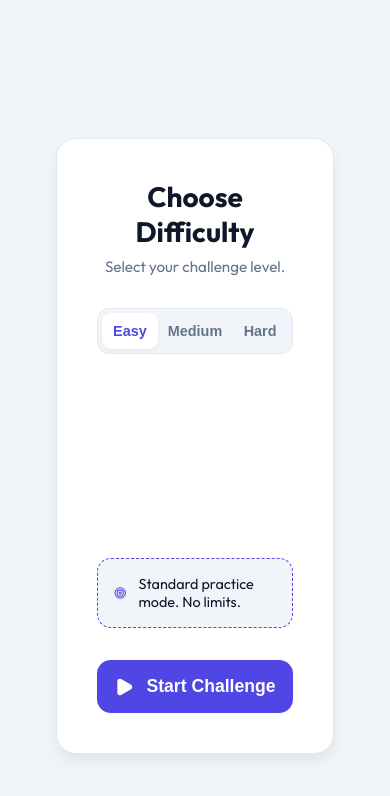
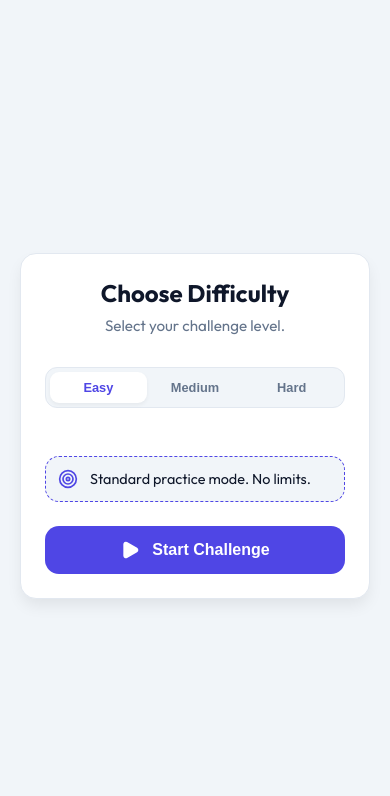
Before and after one commit to Sanket-Pandit-Patil/Memory_Game, a React (Vite) app: page / in a window 390 px wide. Both pictures are taken after a click on the button "Start Game". Shown: the top 796 px of the page. Built offline with nearby package versions, Linux system fonts and the light colour scheme.

Commit message:
style: comprehensive mobile responsiveness refinements for small viewports

```diff
--- a/src/components/Header.css
+++ b/src/components/Header.css
@@ -114,8 +114,10 @@
 @media (max-width: 768px) {
     .game-header {
         grid-template-columns: 1fr auto;
-        grid-template-rows: auto auto auto;
-        gap: 16px;
+        grid-template-rows: auto auto;
+        gap: 12px;
+        padding-bottom: 12px;
+        margin-bottom: 12px;
     }
 
     .brand-section {
@@ -123,9 +125,25 @@
         grid-row: 1;
     }
 
+    .brand-section h1 {
+        font-size: 1.25rem;
+    }
+
     .actions-section {
         grid-column: 2;
         grid-row: 1;
+        gap: 8px;
+    }
+
+    .icon-button {
+        width: 44px;
+        height: 44px;
+        border-radius: 10px;
+    }
+
+    .icon-button svg {
+        width: 18px;
+        height: 18px;
     }
 
     .stats-section {
@@ -133,12 +151,33 @@
         grid-row: 2;
         display: grid;
         grid-template-columns: 1fr 1fr;
+        gap: 8px;
     }
 
     .stat-card {
         min-width: 0;
         width: 100%;
+        height: 48px;
+        padding: 4px 12px;
+        border-radius: 10px;
     }
 
-    /* Optional: Full width restart if needed, but let's keep it compact for now */
+    .stat-value {
+        font-size: 1.1rem;
+    }
 }
+
+@media (max-width: 360px) {
+    .brand-section h1 {
+        font-size: 1.1rem;
+    }
+
+    .brand-section .subtitle {
+        font-size: 0.75rem;
+    }
+
+    .icon-button {
+        width: 38px;
+        height: 38px;
+    }
+}
--- a/src/components/MemoryGame.css
+++ b/src/components/MemoryGame.css
@@ -10,7 +10,19 @@
 
 @media (max-width: 500px) {
     .game-grid {
+        gap: 0.75rem;
+    }
+}
+
+@media (max-width: 400px) {
+    .game-grid {
         gap: 0.5rem;
+    }
+}
+
+@media (max-width: 350px) {
+    .game-grid {
+        gap: 0.35rem;
     }
 }
 
--- a/src/components/ResultScreen.css
+++ b/src/components/ResultScreen.css
@@ -145,3 +145,53 @@
     font-size: 0.85rem;
     font-style: italic;
 }
+
+@media (max-width: 480px) {
+    .result-screen {
+        min-height: calc(100vh - 2rem);
+    }
+
+    .result-card {
+        padding: 2rem 1.5rem;
+        border-radius: 20px;
+    }
+
+    .result-card h1 {
+        font-size: 1.5rem;
+    }
+
+    .performance-msg {
+        font-size: 1rem;
+        margin-bottom: 1.5rem;
+    }
+
+    .stats-grid {
+        gap: 8px;
+        margin-bottom: 2rem;
+    }
+
+    .stat-item {
+        padding: 0.75rem;
+    }
+
+    .stat-item .value {
+        font-size: 1rem;
+    }
+
+    .btn-primary,
+    .btn-secondary,
+    .btn-ghost {
+        padding: 10px;
+        font-size: 0.9rem;
+    }
+}
+
+@media (max-width: 360px) {
+    .result-card {
+        padding: 1.5rem 1rem;
+    }
+
+    .stats-grid {
+        grid-template-columns: 1fr;
+    }
+}
--- a/src/components/SetupScreen.css
+++ b/src/components/SetupScreen.css
@@ -198,3 +198,55 @@ input[type="range"] {
     transform: translateY(-2px);
     box-shadow: 0 4px 12px rgba(79, 70, 229, 0.3);
 }
+
+@media (max-width: 480px) {
+    .setup-screen {
+        min-height: calc(100vh - 2rem);
+    }
+
+    .setup-card {
+        padding: 1.5rem;
+        border-radius: 16px;
+    }
+
+    .setup-header h1 {
+        font-size: 1.5rem;
+    }
+
+    .segmented-control {
+        margin-bottom: 1.5rem;
+    }
+
+    .segment-btn {
+        padding: 8px;
+        font-size: 0.8rem;
+    }
+
+    .difficulty-settings {
+        gap: 1rem;
+        margin-bottom: 1.5rem;
+        min-height: auto;
+    }
+
+    .goal-preview {
+        padding: 0.75rem;
+        margin-bottom: 1.5rem;
+    }
+
+    .setup-start-btn {
+        padding: 0.85rem;
+        font-size: 1rem;
+    }
+}
+
+@media (max-width: 360px) {
+    .setup-card {
+        padding: 1.25rem;
+    }
+
+    .fixed-goals {
+        flex-direction: column;
+        align-items: center;
+        gap: 8px;
+    }
+}
--- a/src/index.css
+++ b/src/index.css
@@ -49,6 +49,12 @@ body {
   padding: 24px;
 }
 
+@media (max-width: 480px) {
+  body {
+    padding: 12px;
+  }
+}
+
 .game-panel {
   max-width: 900px;
   width: 100%;
@@ -58,6 +64,13 @@ body {
   border: 1px solid var(--glass-border);
   box-shadow: var(--shadow-md);
   margin: 0 auto;
+}
+
+@media (max-width: 480px) {
+  .game-panel {
+    padding: 16px;
+    border-radius: 16px;
+  }
 }
 
 #root {
@@ -71,6 +84,12 @@ body {
   min-height: 100vh;
   display: flex;
   flex-direction: column;
+}
+
+@media (max-width: 480px) {
+  .app-container {
+    padding: 0.5rem;
+  }
 }
 
 /* Animations */
```
